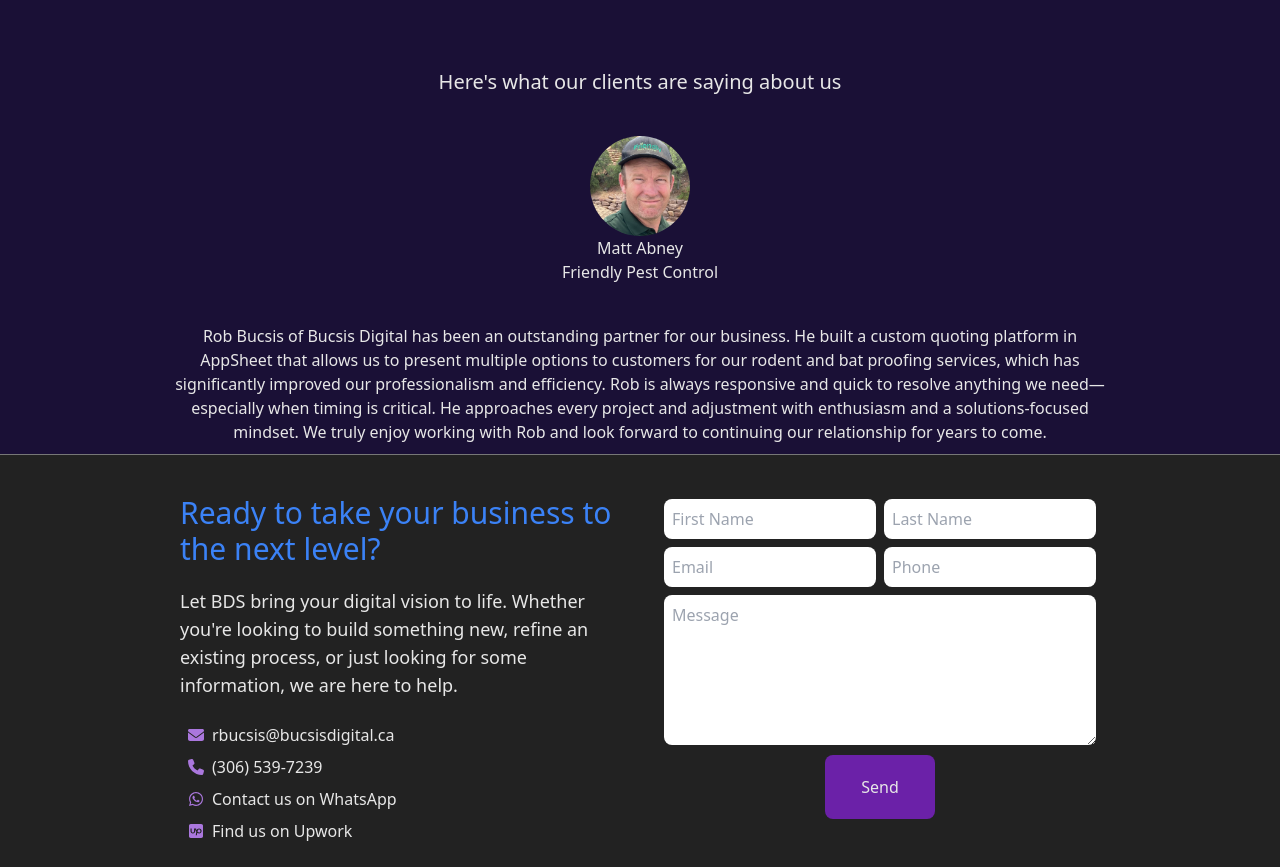
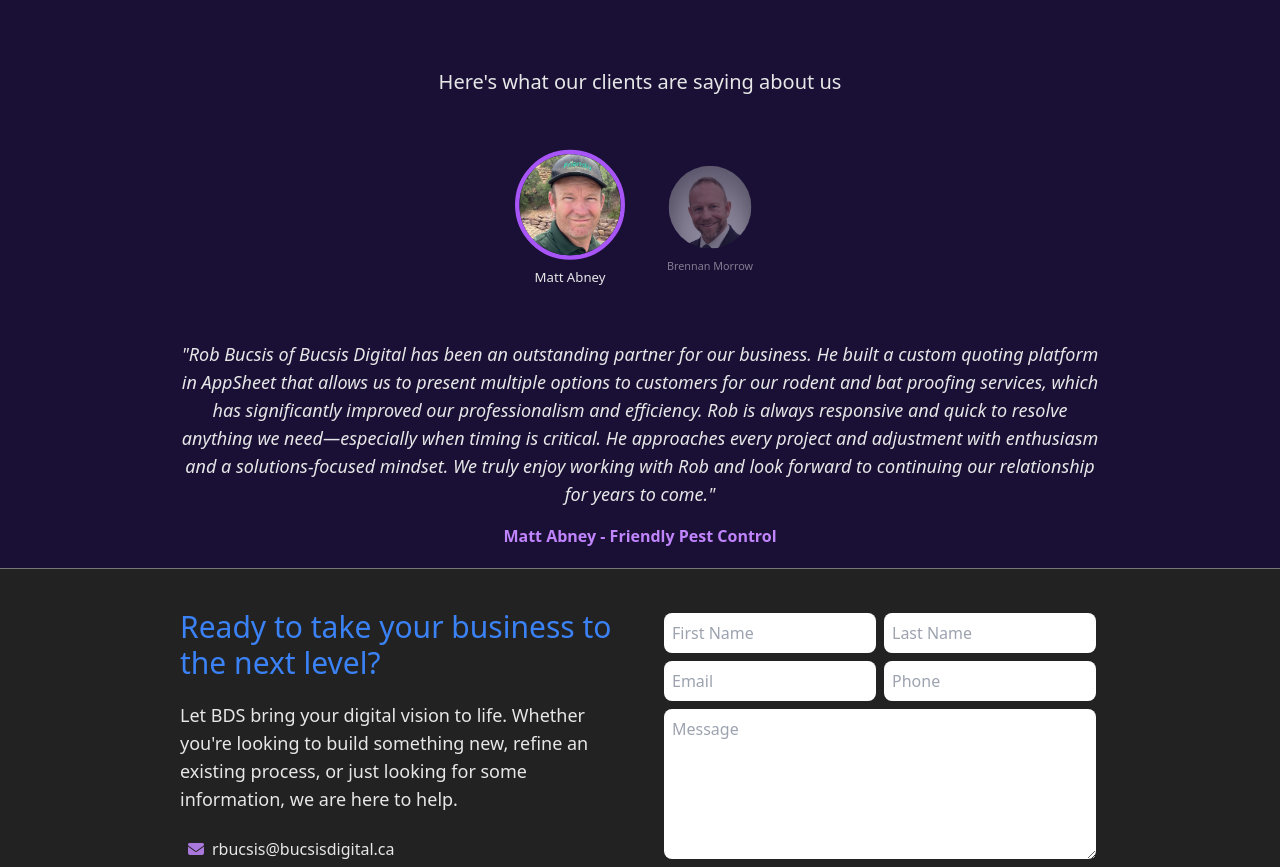
Before and after one commit to Bucsis-Digital-Solutions/bds-website, a React (Create React App) app in the folder client/: page / in a window 1280 px wide. Shown: the part 1695-2562 px from the top of the page. Built offline with nearby package versions, Linux system fonts and the light colour scheme.

Commit message:
Updating testimonials

```diff
--- a/client/src/pages/Home.jsx
+++ b/client/src/pages/Home.jsx
@@ -1,8 +1,27 @@
+import { useState } from 'react'
 import { FaEnvelope, FaPhone, FaWhatsapp, FaSquareUpwork } from 'react-icons/fa6'
 import { SlSpeedometer } from "react-icons/sl";
 import { PiArrowFatLinesUpFill, PiPlugsConnected } from "react-icons/pi";
 
+const reviews = [
+    {
+        name: "Matt Abney",
+        company: "Friendly Pest Control",
+        url: "https://friendlypestcontrolaz.com/",
+        img: "matt-fpc.jpg",
+        text: "Rob Bucsis of Bucsis Digital has been an outstanding partner for our business. He built a custom quoting platform in AppSheet that allows us to present multiple options to customers for our rodent and bat proofing services, which has significantly improved our professionalism and efficiency. Rob is always responsive and quick to resolve anything we need—especially when timing is critical. He approaches every project and adjustment with enthusiasm and a solutions-focused mindset. We truly enjoy working with Rob and look forward to continuing our relationship for years to come."
+    },
+    {
+        name: "Brennan Morrow",
+        company: "CEO, Christmas Lights Factory | BrightWrx Inc | High Level Worx Inc",
+        url: "https://brightwrx.com",
+        img: "brennan-bwrx.png",
+        text: "Robert and I have been working together for years. He's one of the sharpest technology and systems minds I've ever encountered. Robert has been instrumental in helping my businesses systemize, optimize, and build custom operating systems that surpass anything else in our industries. His responsiveness is exceptional—he's gone the extra mile countless times during critical data or systems crises, always ensuring everything is back up and running without fail. Beyond his technical expertise, Robert has saved me from costly oversights more times than I can count. His insights and attention to detail catch things I would have missed, making him invaluable not just as a technical expert, but as a strategic partner. For context, I own multiple businesses and work with hundreds of clients worldwide. I run Christmas Lights Factory, built and sold a skylight installation business, and operate technology companies (including BrightWrx and High Level Worx) that help clients optimize their CRMs, operating systems, and SaaS businesses. Every single one of these ventures has relied on Robert's expertise to achieve exceptional results and establish me as a foremost authority in my industries. Robert is absolutely my go-to expert for everything involving top-tier technology. I can't recommend him highly enough."
+    }
+]
+
 function Home() {
+    const [activeIndex, setActiveIndex] = useState(0)
     const sendMessage = (ev) => {
         ev.preventDefault()
         const form = document.getElementById('contact-form')
@@ -104,22 +123,29 @@ function Home() {
                     </a>
                 </div>
                 <h1 className='text-xl text-center bg-[#1A1036] p-5 pt-[50px]'>Here's what our clients are saying about us</h1>
-                <div className='flex justify-around items-center bg-[#1A1036] p-5'>
-                    <div className='flex flex-col justify-center items-center'>
-                        <a className='rounded-full' href='https://friendlypestcontrolaz.com/' target='_blank' rel='noreferrer'>
-                            <img className='w-[50px] h-[50px] md:w-[100px] md:h-[100px] rounded-full object-cover m-auto' src='matt-fpc.jpg' alt='Friendly Pest Control'></img>
-                        </a>
-                        <div>
-                            Matt Abney
-                        </div>
-                        <div>
-                            Friendly Pest Control
+                <div className='flex justify-center items-center bg-[#1A1036] p-5'>
+                {reviews.map((item, index) => (
+                    <div key={index} onClick={() => setActiveIndex(index)} className={`cursor-pointer transition-all duration-300 transform ${activeIndex === index ? 'scale-110 opacity-100' : 'scale-90 opacity-50'}`}>
+                        <div className='flex flex-col justify-center items-center m-5'>
+                            <img className={`w-[50px] h-[50px] md:w-[100px] md:h-[100px] rounded-full object-cover border-4 ${activeIndex === index ? 'border-purple-500' : 'border-transparent'}`} src={item.img} alt={item.name}></img>
+                            <div className={`text-center text-xs mt-2 ${activeIndex === index ? 'block' : 'hidden md:block'}`}>
+                                {item.name}
+                            </div>
                         </div>
                     </div>
+                ))}
                 </div>
-                <div className='h-[410px] md:h-[230px] lg:h-[150px] p-5 bg-[#1A1036]'>
-                    <div id='testimonial' className='md:w-3/4 m-auto text-center'>
-                        Rob Bucsis of Bucsis Digital has been an outstanding partner for our business. He built a custom quoting platform in AppSheet that allows us to present multiple options to customers for our rodent and bat proofing services, which has significantly improved our professionalism and efficiency. Rob is always responsive and quick to resolve anything we need—especially when timing is critical. He approaches every project and adjustment with enthusiasm and a solutions-focused mindset. We truly enjoy working with Rob and look forward to continuing our relationship for years to come.
+                <div className='min-h-[250px] md:min-h-[150px] p-5 bg-[#1A1036] '>
+                    <div className='md:w-3/4 m-auto text-center animate-fadeIn'>
+                    <p className='italic text-lg mb-4'>"{reviews[activeIndex].text}"</p>
+                    <a
+                        href={reviews[activeIndex].url}
+                        target="_blank"
+                        rel="noreferrer"
+                        className="font-bold text-purple-400 hover:underline"
+                    >
+                        {reviews[activeIndex].name} - {reviews[activeIndex].company}
+                    </a>
                     </div>
                 </div>
             </div>
```
Also changed, not shown: client/public/brennan-bwrx.png (added).
